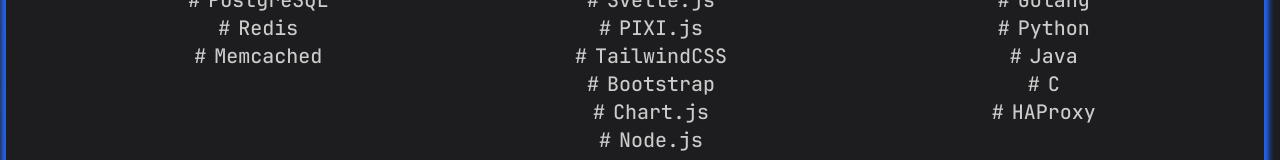
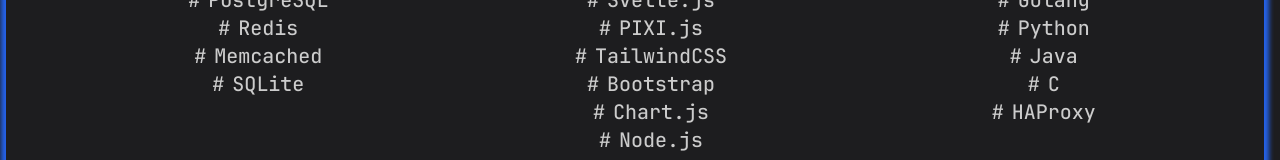
Before and after one commit to RaniGiterman/portfolio, a React (Create React App) app: page / in a window 1280 px wide. Both pictures are taken after a click on the element "Tech". Shown: the part 318-478 px from the top of the page. Built offline with nearby package versions, Linux system fonts and the light colour scheme.

Commit message:
learned SQLite

```diff
--- a/src/comp/page/Tech_Stacks.jsx
+++ b/src/comp/page/Tech_Stacks.jsx
@@ -12,6 +12,7 @@
               <li className="m">PostgreSQL</li>
               <li className="m">Redis</li>
               <li className="m">Memcached</li>
+              <li className="m">SQLite</li>
             </ul>
           </div>
           <div className="col">
```
